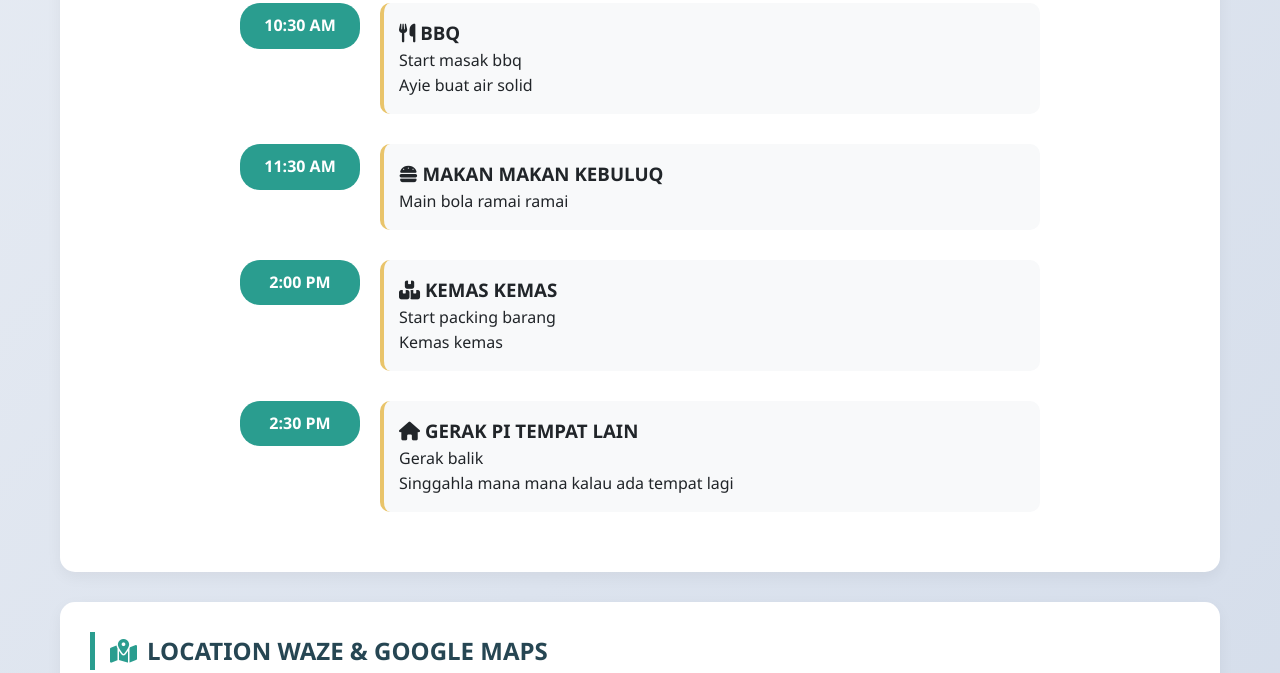
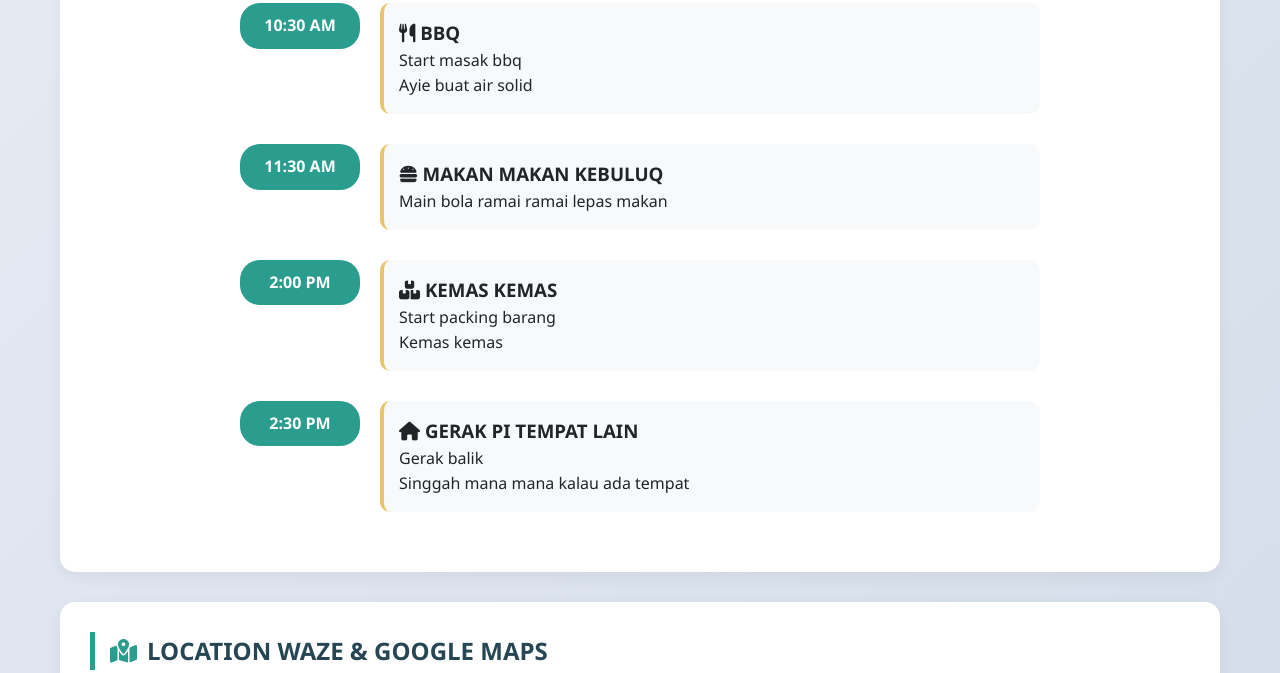
Before and after one commit to yusuuufnoh/class4c-trip, a plain HTML site: page index.html in a window 1280 px wide. Shown: the part 2204-2877 px from the top of the page. Drawn offline with Linux system fonts and the light colour scheme.

Commit message:
Update index.html

```diff
--- a/index.html
+++ b/index.html
@@ -487,7 +487,7 @@
                     <div class="timeline-time">11:30 AM</div>
                     <div class="timeline-content">
                         <h3><i class="fas fa-hamburger"></i> MAKAN MAKAN KEBULUQ </h3>
-                        <p>Main bola ramai ramai</p>
+                        <p>Main bola ramai ramai lepas makan</p>
                     </div>
                 </div>
                 <div class="timeline-item">
@@ -503,7 +503,7 @@
                     <div class="timeline-content">
                         <h3><i class="fas fa-home"></i> GERAK PI TEMPAT LAIN </h3>
                         <p>Gerak balik</p>
-                        <p>Singgahla mana mana kalau ada tempat lagi</p>
+                        <p>Singgah mana mana kalau ada tempat</p>
                     </div>
                 </div>
             </div>
```
